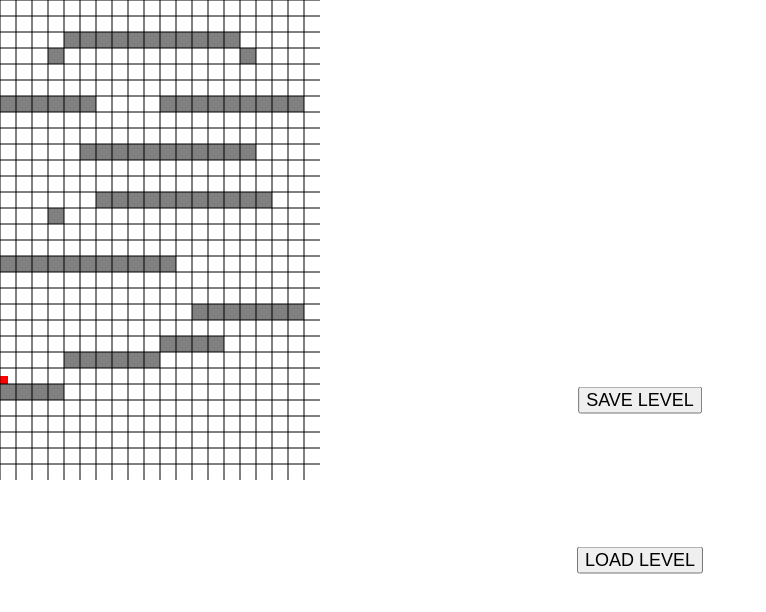
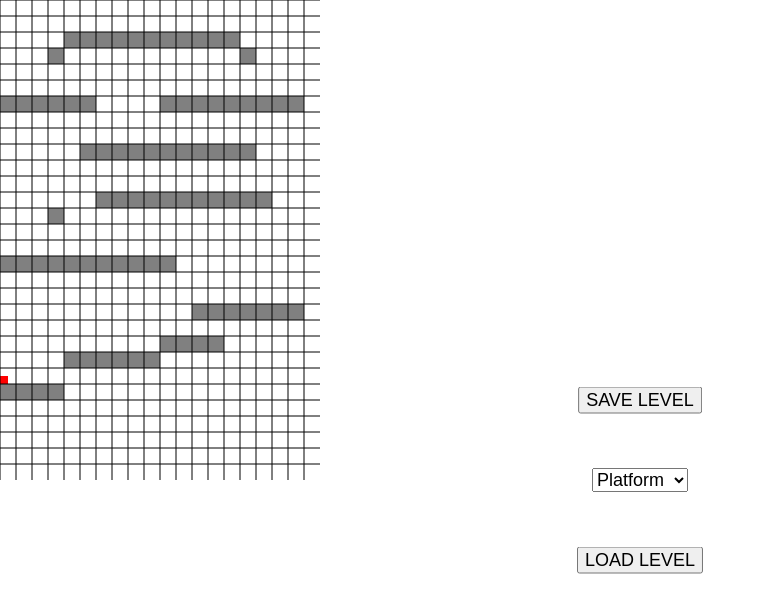
Before and after one commit to PokeGlitched/summit, a plain HTML site: page code/index.html in a window 1280 px wide. Shown: the whole page, without its empty margins (0-766 px from the left). Drawn offline with Linux system fonts and the light colour scheme.

Commit message:
added select for type of platform to place

```diff
--- a/code/builder.js
+++ b/code/builder.js
@@ -6,7 +6,7 @@ let clicking = false;
 const gridSize = 16;
 let preview = {x: 0, y: 0, width: 0, height: gridSize};
 let startOClick = {x: 0, y: 0};
-
+let placeMode = document.getElementById("mode")
 
 function drawGrid () {
     for (let i = 0; i < builderCanvas.width; i += gridSize) {
@@ -27,6 +27,7 @@ function drawGrid () {
 drawGrid()
 
 window.tiles = []
+
 window.spawnPos = {
     "x": 0,
     "y": 0
--- a/code/index.html
+++ b/code/index.html
@@ -19,6 +19,11 @@
 
     <button id="save">SAVE LEVEL</button>
     <button id="load">LOAD LEVEL</button>
+    <select name="mode" id="mode">
+        <option value="platform">Platform</option>
+        <option value="startPos">StartPos</option>
+        <option value="endingPs">End Pos.</option>
+    </select>
     <input type="file" id="levelFile" accept=".json">
 
     <script src="builder.js"></script>
--- a/code/style.css
+++ b/code/style.css
@@ -35,6 +35,17 @@ canvas {
     cursor: pointer;
 }
 
+#mode {
+    position: fixed;
+    top: 60%;
+    left: 50%;
+    transform: translate(-50%, -50%);
+    z-index: 9999;
+    padding: auto;
+    font-size: 18px;
+    cursor: pointer;
+}
+
 #levelFile {
     display: none;
 }
```
